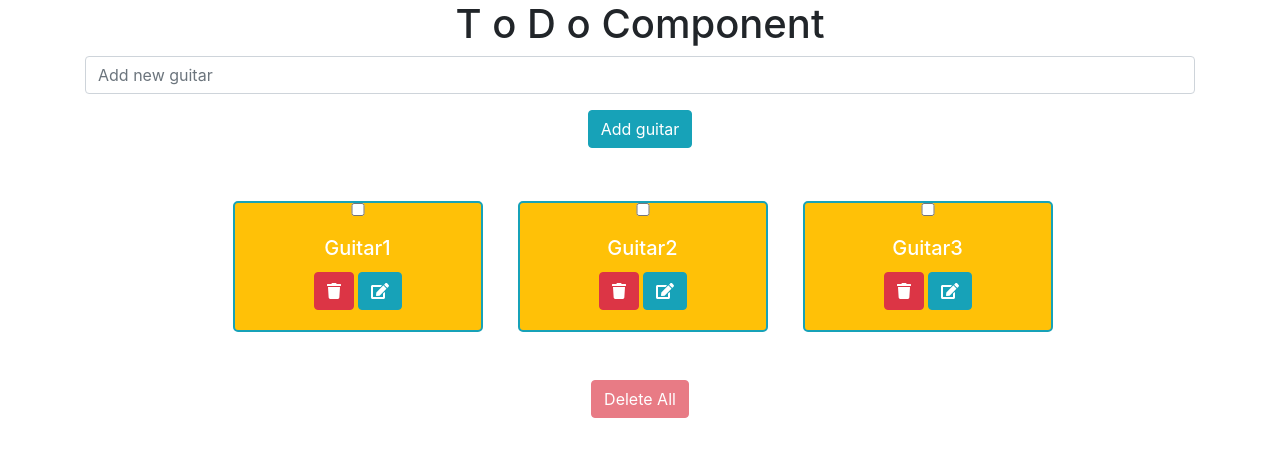
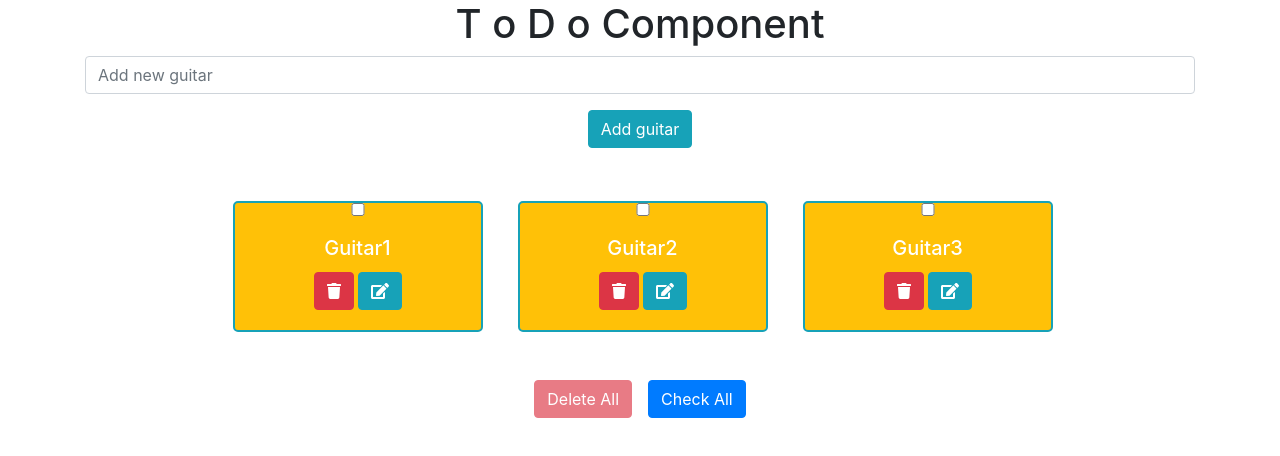
Before and after one commit to TatevTuman/Bitschool, a React (Create React App) app: page / in a window 1280 px wide. Shown: the top 456 px of the page. Built offline with nearby package versions, Linux system fonts and the light colour scheme.

Commit message:
lesson-12

```diff
--- a/src/Components/Task/Task.js
+++ b/src/Components/Task/Task.js
@@ -6,15 +6,15 @@ import s from "./Task.module.css"
 import {memo} from "react";
 
 
-const Task = ({task, handleDeleteTask, handleToggleCheckTasks, isAnyTaskChecked , isChecked}) => {
-    console.log("Task works" + task._id)
-const cls = [s.tasksBackground]
-    if(isChecked){
+const Task = ({task, handleDeleteTask, handleToggleCheckTasks, isAnyTaskChecked, isChecked}) => {
+
+    const cls = [s.tasksBackground]
+    if (isChecked) {
         cls.push(s.checkedBackground)
     }
     return (
         <Card className={cls.join(" ")}>
-            <input onClick={() => handleToggleCheckTasks(task._id)} type="checkbox"/>
+            <input onChange={() => handleToggleCheckTasks(task._id)} type="checkbox" checked={isChecked}/>
             <Card.Body>
                 <Card.Title>{task.title}</Card.Title>
 
--- a/src/Components/ToDo/ToDo.js
+++ b/src/Components/ToDo/ToDo.js
@@ -14,6 +14,7 @@ class ToDo extends React.PureComponent {
         ],
 
         checkedTasks: new Set(),
+
     }
 
     handleSubmit = (value) => {
@@ -38,7 +39,7 @@ class ToDo extends React.PureComponent {
     }
 
     handleToggleCheckTasks = (_id) => {
-        /*        let checkedTasks = {...this.state.checkedTasks}*/
+        /*   let checkedTasks = {...this.state.checkedTasks}*/
         let checkedTasks = new Set(this.state.checkedTasks);
         if (!checkedTasks.has(_id)) {
             checkedTasks.add(_id)
@@ -48,7 +49,6 @@ class ToDo extends React.PureComponent {
         this.setState({
             checkedTasks
         })
-        console.log(checkedTasks);
     }
 
 
@@ -62,7 +62,19 @@ class ToDo extends React.PureComponent {
         });
 
     }
-
+    handleToggleCheckAllTasks = () => {
+        if (this.state.checkedTasks.size === 0) {
+            let tasks = this.state.tasks
+            tasks = tasks.map(task => task._id)
+            this.setState({
+                checkedTasks: new Set(tasks)
+            })
+        } else {
+            this.setState({
+                checkedTasks: new Set()
+            })
+        }
+    }
 
     render() {
         const {checkedTasks, tasks} = this.state;
@@ -73,10 +85,12 @@ class ToDo extends React.PureComponent {
                       handleToggleCheckTasks={this.handleToggleCheckTasks}
                       isAnyTaskChecked={!!checkedTasks.size}
                       isChecked={checkedTasks.has(task._id)}
+                      handleToggleCheckAllTasks={this.handleToggleCheckAllTasks}
                 />
             </Col>
         });
         return (
+
             <Container>
                 <h1> T o D o Component</h1>
                 <Row>
@@ -89,13 +103,18 @@ class ToDo extends React.PureComponent {
                 <Row className={guitarWrapperRow.join(" ")}>
                     {tasksJSX.length ? tasksJSX : <p>No tasks!</p>}
                 </Row>
-                <Row className="justify-content-center mt-5">
+
+                {tasksJSX.length ? <Row className="justify-content-center mt-5">
                     <Button variant="danger"
                             onClick={this.handleDeleteCheckedTasks}
                             disabled={!!!checkedTasks.size}>
                         Delete All
                     </Button>
-                </Row>
+                    <Button className="ml-3"
+                            onClick={this.handleToggleCheckAllTasks}>
+                        {this.state.checkedTasks.size === 0 ? "Check All" : "Remove Checked"}
+                    </Button>
+                </Row> : ""}
 
             </Container>)
     }
```
Also changed, not shown: src/Components/AddTask/AddTask.js (+4 -3 lines).
